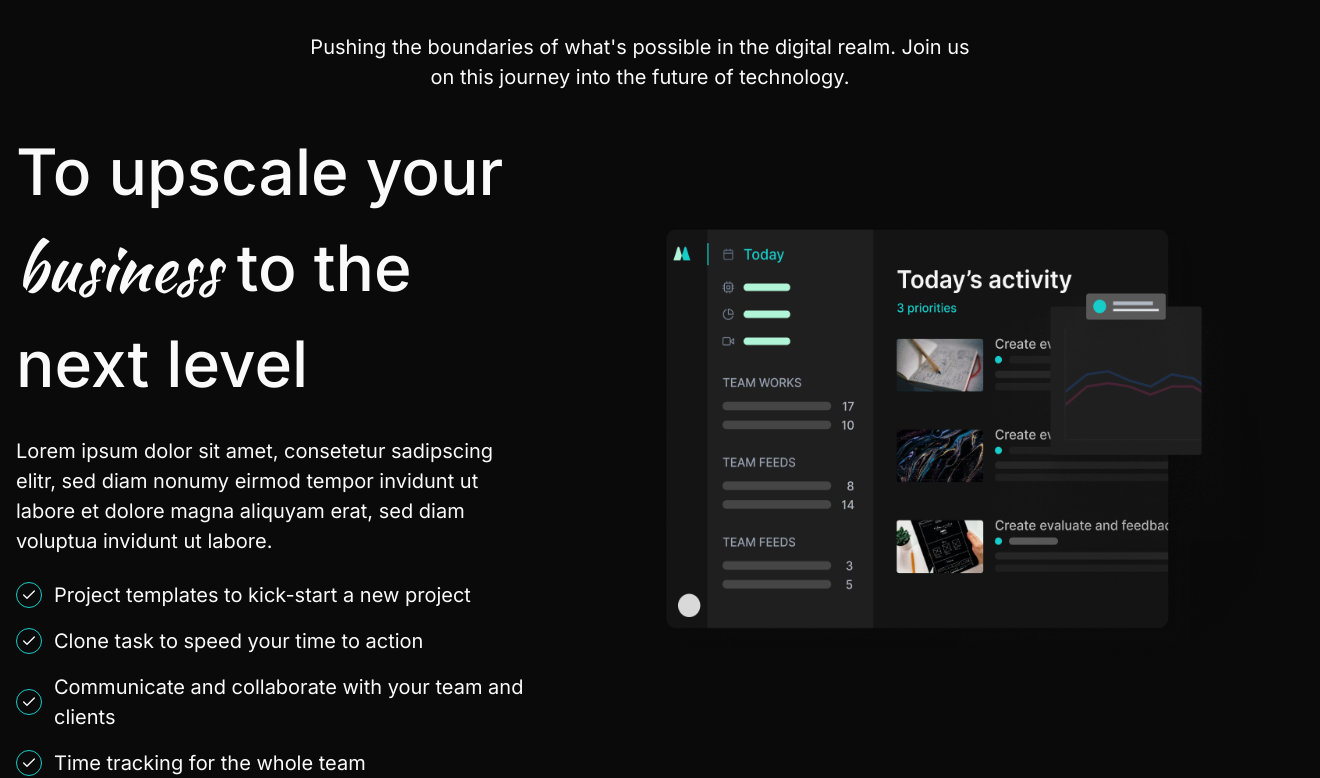
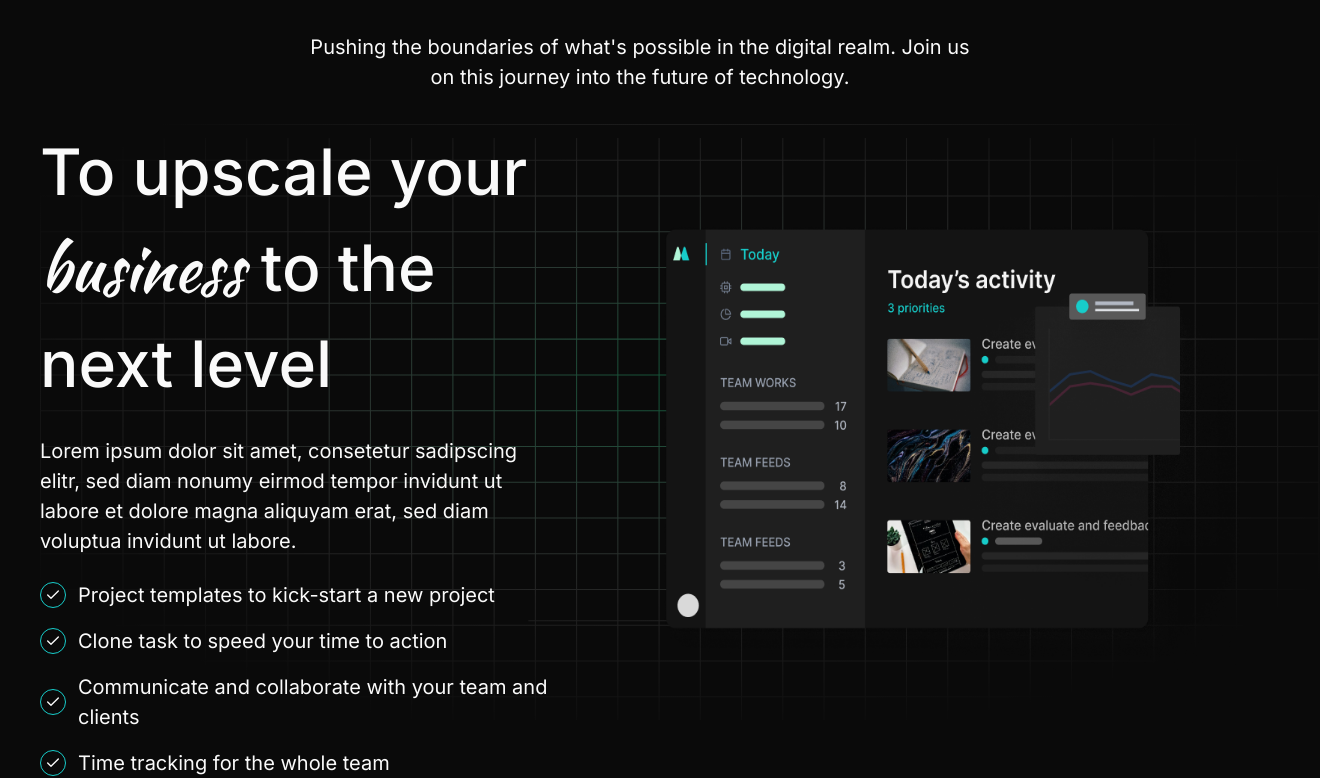
Before and after one commit to Roshen-Perera/ceylon-developers-portfolio, a Next.js app: page / in a window 1280 px wide. Shown: the part 716-1494 px from the top of the page, 1320 px wide, since content can reach past the window. Built offline with nearby package versions, Linux system fonts and the light colour scheme.

Commit message:
Refactor Why component layout to improve structure and reintroduce MeshVector2

```diff
--- a/components/why.tsx
+++ b/components/why.tsx
@@ -6,8 +6,9 @@ import TodaysWorkIMG from './todaysWorkIMG';
 
 const Why = () => {
   return (
-    <div className="flex flex-col items-center justify-center">
-      {/* <MeshVector /> */}
+    <div className="ml-10 mr-10 flex flex-col items-center justify-center">
+
+      <MeshVector2 />
       <div className="grid grid-cols-1 lg:grid-cols-2 items-center justify-center gap-12">
         <div className="flex flex-col gap-6 flex-1 max-w-lg items-center justify-center text-center lg:text-left lg:items-start">
           <H2>
```
